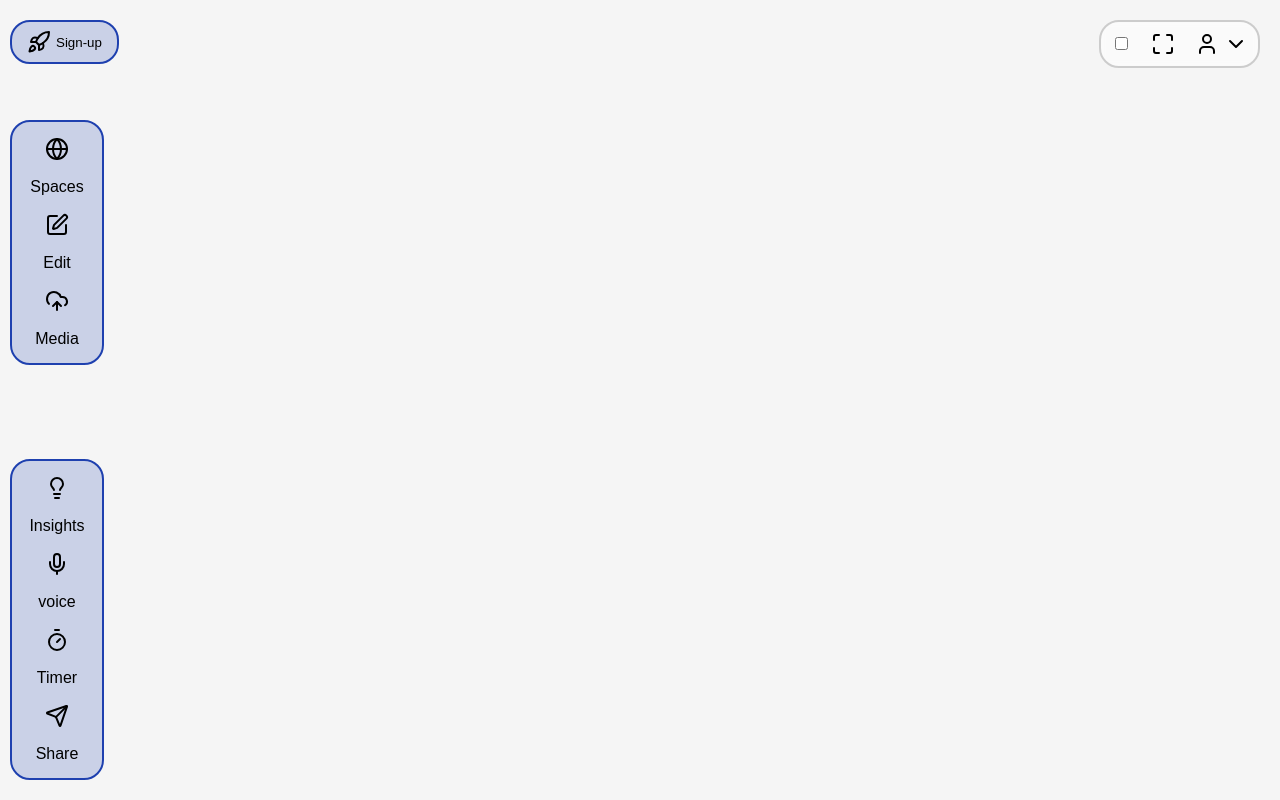
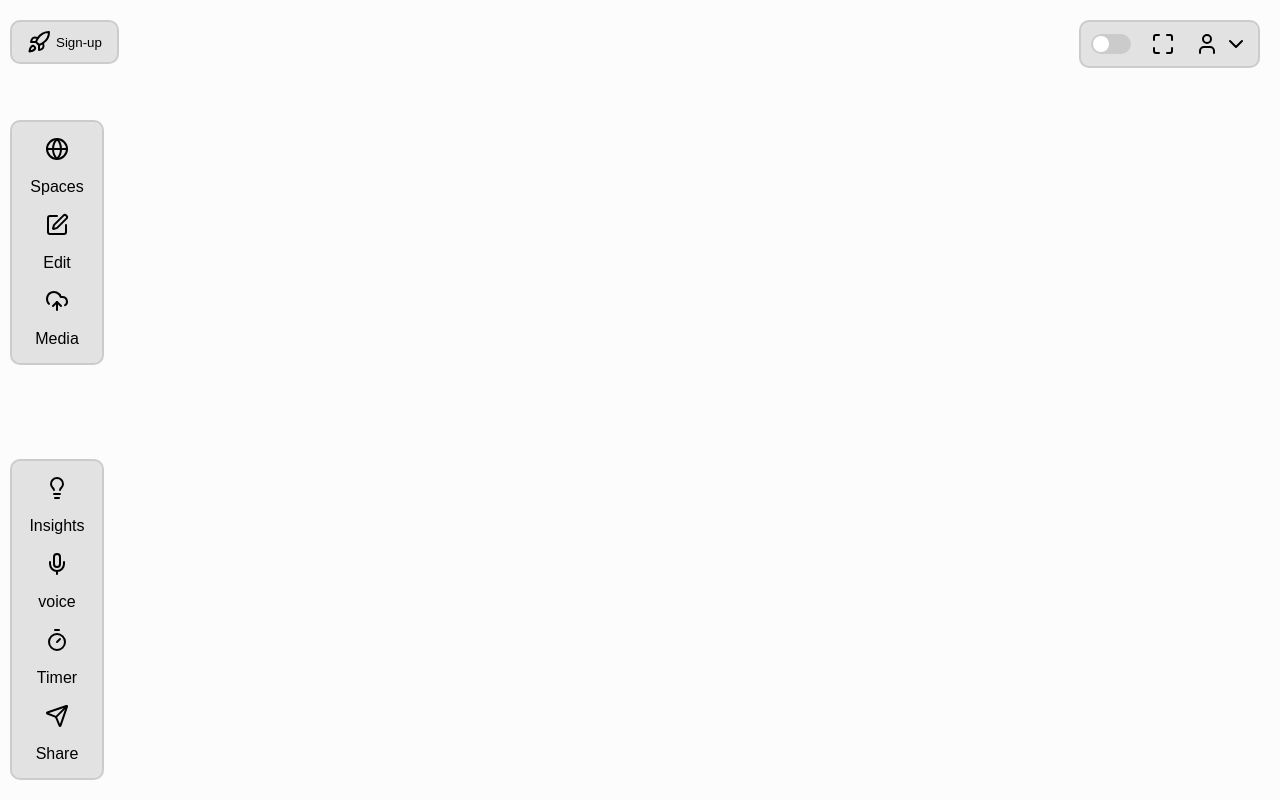
Before and after one commit to manya5/AirDraw, a Python web app: template AirDraw/templates/index.html in a window 1280 px wide. Run offline with Jinja, Linux system fonts and the light colour scheme; the template is opened without the code that fills it, so the values that code supplies are empty.

Commit message:
color,toggle,dropdown

```diff
--- a/AirDraw/static/script.js
+++ b/AirDraw/static/script.js
@@ -1,8 +1,28 @@
 document.addEventListener("DOMContentLoaded", function () {
     lucide.createIcons();
 
-    const themeSwitch = document.getElementById("theme-switch");
-    const fullscreenToggle = document.querySelector("[data-lucide='maximize']"); // Get the existing fullscreen icon
+    const chevronToggle = document.querySelector("#chevron-toggle");
+    const dropdownMenu = document.querySelector("#profile-dropdown");
+    const themeSwitch = document.querySelector("#theme-switch");
+    const fullscreenToggle = document.querySelector("[data-lucide='maximize']"); // Fullscreen icon
+
+    // Debugging Logs (Check if elements exist)
+    console.log("Chevron Toggle Found:", chevronToggle !== null);
+    console.log("Dropdown Menu Found:", dropdownMenu !== null);
+
+    // Function to toggle profile dropdown
+    function toggleDropdown(event) {
+        event.stopPropagation();
+        console.log("Dropdown Toggle Clicked"); // Debugging
+        dropdownMenu.classList.toggle("hidden");
+    }
+
+    // Function to close dropdown when clicking outside
+    function closeDropdown(event) {
+        if (!chevronToggle.contains(event.target) && !dropdownMenu.contains(event.target)) {
+            dropdownMenu.classList.add("hidden");
+        }
+    }
 
     // Function to toggle themes
     function toggleTheme() {
@@ -20,7 +40,6 @@ document.addEventListener("DOMContentLoaded", function () {
     // Function to toggle fullscreen
     function toggleFullscreen() {
         if (!document.fullscreenElement) {
-            // Request fullscreen on body or specific element
             if (document.documentElement.requestFullscreen) {
                 document.documentElement.requestFullscreen();
             } else if (document.documentElement.mozRequestFullScreen) { // Firefox
@@ -31,7 +50,6 @@ document.addEventListener("DOMContentLoaded", function () {
                 document.documentElement.msRequestFullscreen();
             }
         } else {
-            // Exit fullscreen
             if (document.exitFullscreen) {
                 document.exitFullscreen();
             } else if (document.mozCancelFullScreen) { // Firefox
@@ -53,7 +71,28 @@ document.addEventListener("DOMContentLoaded", function () {
         themeSwitch.checked = false;
     }
 
-    // Add event listener
-    themeSwitch.addEventListener("change", toggleTheme);
-    fullscreenToggle.addEventListener("click", toggleFullscreen); // Event listener for fullscreen toggle
+    // Add event listeners
+    if (chevronToggle) {
+        chevronToggle.addEventListener("click", toggleDropdown);
+    } else {
+        console.error("Chevron toggle button not found!");
+    }
+
+    if (dropdownMenu) {
+        document.addEventListener("click", closeDropdown);
+    } else {
+        console.error("Dropdown menu not found!");
+    }
+
+    if (themeSwitch) {
+        themeSwitch.addEventListener("change", toggleTheme);
+    } else {
+        console.error("Theme switch not found!");
+    }
+
+    if (fullscreenToggle) {
+        fullscreenToggle.addEventListener("click", toggleFullscreen);
+    } else {
+        console.error("Fullscreen toggle button not found!");
+    }
 });
--- a/AirDraw/static/styles.css
+++ b/AirDraw/static/styles.css
@@ -11,13 +11,17 @@ body {
     top: 20px;
     right: 20px;
     background: var(--nav-bg, rgba(30, 64, 175, 0.2));
-    border-radius: 20px;
+    border-radius: 10px;
     padding: 10px;
     border: 2px solid var(--sidebar-border, #1E40AF);
     display: flex;
     align-items: center;
     gap: 20px;
     backdrop-filter: blur(5px);
+}
+.light-mode .nav-bar {
+    background: rgba(0, 0, 0, 0.1); /* Lighter background for light mode */
+    border: 2px solid #ccc; /* Adjust border color */
 }
 
 .profile-menu {
@@ -37,10 +41,14 @@ body {
     align-items: center;
     gap: 5px;
     padding: 8px 15px;
-    border-radius: 20px;
+    border-radius: 10px;
     border: 2px solid #1E40AF;
     cursor: pointer;
     backdrop-filter: blur(5px);
+}
+.light-mode .sign-up {
+    background: rgba(0, 0, 0, 0.1); /* Lighter background for light mode */
+    border: 2px solid #ccc; /* Adjust border color */
 }
 
 .sidebar {
@@ -51,13 +59,18 @@ body {
     background: rgba(30, 64, 175, 0.2);
     color: var(--text-color, white);
     padding: 15px;
-    border-radius: 20px;
+    border-radius: 10px;
     border: 2px solid #1E40AF;
     display: flex;
     flex-direction: column;
     align-items: center;
     gap: 17px;
     backdrop-filter: blur(5px);
+}
+
+.light-mode .sidebar {
+    background: rgba(0, 0, 0, 0.1); /* Lighter background for light mode */
+    border: 2px solid #ccc; /* Adjust border color */
 }
 
 .sidebar.bottom {
@@ -68,13 +81,17 @@ body {
     background: rgba(30, 64, 175, 0.2);
     color: var(--text-color, white);
     padding: 15px;
-    border-radius: 20px;
+    border-radius: 10px;
     display: flex;
     flex-direction: column;
     align-items: center;
     gap: 17px;
     backdrop-filter: blur(5px);
     bottom: 20px;
+}
+.light-mode .sidebar.bottom {
+    background: rgba(0, 0, 0, 0.1); /* Lighter background for light mode */
+    border: 2px solid #ccc; /* Adjust border color */
 }
 
 .icon {
@@ -86,11 +103,12 @@ body {
 
 /* Light Mode */
 .light-mode {
-    --sidebar-bg: rgba(255, 255, 255, 0.3);
-    --sidebar-border: #ccc;
+    --sidebar-bg: rgba(0, 0, 0, 0.1);
+    --sidebar-border: 2px solid #ccc;
     --text-color: black;
     --nav-bg: rgba(255, 255, 255, 0.5);
-    --body-bg: #f5f5f5;
+    --body-bg: #FCFCFC;
+
 }
 
 /* Dark Mode */
@@ -99,6 +117,108 @@ body {
     --sidebar-border: #444;
     --text-color: white;
     --nav-bg: rgba(0, 0, 0, 0.5);
-    --body-bg: #121212;
+    --body-bg: #232931;
 
 }
+
+/* Dropdown Menu Styling */
+.dropdown {
+    position: absolute;
+    top: 60px;
+    right: 0;
+    background:  rgba(30, 64, 175, 0.2);
+    border-radius: 10px;
+    padding: 10px;
+    border: 2px solid #1E40AF;
+    display: flex;
+    flex-direction: column;
+    gap: 10px;
+    min-width: 200px;
+    box-shadow: 0 4px 6px  rgba(30, 64, 175, 0.2);
+    z-index: 1000;
+}
+
+/* Dropdown links */
+.dropdown a {
+    text-decoration: none;
+    color: white;
+    padding: 8px;
+    border-radius: 5px;
+    display: flex;
+    align-items: center;
+    gap: 10px;
+}
+
+.dropdown a:hover {
+    background:  rgba(30, 64, 175, 0.2);
+}
+
+/* Social Icons */
+.social-icons {
+    display: flex;
+    justify-content: space-around;
+    padding-top: 8px;
+}
+
+/* Hide dropdown initially */
+.hidden {
+    display: none;
+}
+
+/* Light Mode: Change Dropdown Text Color */
+.light-mode .dropdown {
+    background: rgba(0, 0, 0, 0.1); /* Lighter background for light mode */
+    border: 2px solid #ccc; /* Adjust border color */
+}
+
+.light-mode .dropdown a {
+    color: black; /* Text color in light mode */
+}
+
+.light-mode .dropdown a:hover {
+    background: rgba(0, 0, 0, 0.1); /* Light hover effect */
+}
+.theme-toggle {
+    position: relative;
+    display: inline-block;
+    width: 40px;
+    height: 20px;
+}
+
+.theme-toggle input {
+    opacity: 0;
+    width: 0;
+    height: 0;
+}
+
+.theme-toggle .slider {
+    position: absolute;
+    cursor: pointer;
+    top: 0;
+    left: 0;
+    right: 0;
+    bottom: 0;
+    background-color: rgba(0, 0, 0, 0.1); /* Default (light mode) color */
+    border-radius: 20px;
+    transition: background-color 0.3s;
+}
+
+.theme-toggle .slider:before {
+    position: absolute;
+    content: "";
+    height: 16px;
+    width: 16px;
+    border-radius: 50%;
+    background-color: white;
+    top: 2px;
+    left: 2px;
+    transition: transform 0.3s;
+}
+
+.theme-toggle input:checked + .slider {
+    background-color: #0f346f;  /* Active (dark mode) color */
+}
+
+.theme-toggle input:checked + .slider:before {
+    transform: translateX(20px);
+}
--- a/AirDraw/templates/index.html
+++ b/AirDraw/templates/index.html
@@ -18,9 +18,21 @@
             <span class="slider"></span>
         </label>
         <i data-lucide="maximize" class="icon"></i>
+
         <div class="profile-menu">
             <i data-lucide="user" class="icon"></i>
-            <i data-lucide="chevron-down" class="icon"></i>
+            <i data-lucide="chevron-down" class="icon" id="chevron-toggle"></i>
+
+            <!-- ✅ Fixed: Moved dropdown inside profile-menu -->
+            <div id="profile-dropdown" class="dropdown hidden">
+                <a href="#"><i class="fas fa-user"></i> Signup / Login</a>
+                <a href="#"><i class="fas fa-paint-brush"></i> Setting</a>
+                <div class="social-icons">
+                    <i class="fab fa-instagram"></i>
+                    <i class="fab fa-twitter"></i>
+                    <i class="fab fa-tiktok"></i>
+                </div>
+            </div>
         </div>
     </div>
 
@@ -56,4 +68,17 @@
         lucide.createIcons();
     </script>
 </body>
+
+<!-- Dropdown Menu -->
+<div id="profile-dropdown" class="dropdown hidden">
+    <a href="#"><i class="fas fa-user"></i> Signup / Login</a>
+    <a href="#"><i class="fas fa-paint-brush"></i> Setting</a>
+    <div class="social-icons">
+        <i class="fab fa-instagram"></i>
+        <i class="fab fa-twitter"></i>
+        <i class="fab fa-tiktok"></i>
+    </div>
+</div>
+</div>
+
 </html>
```
